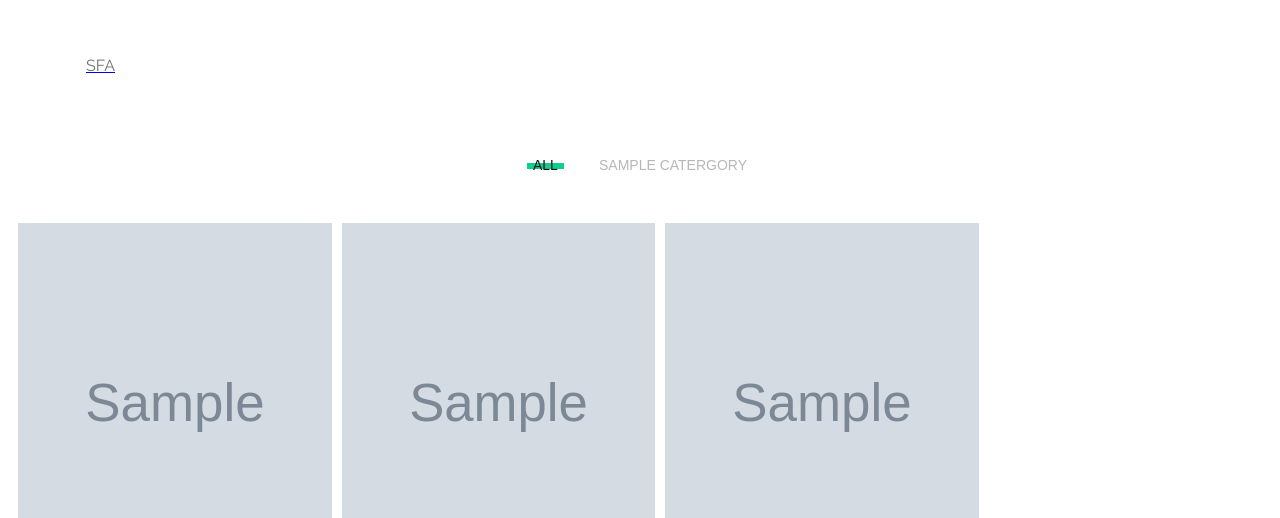
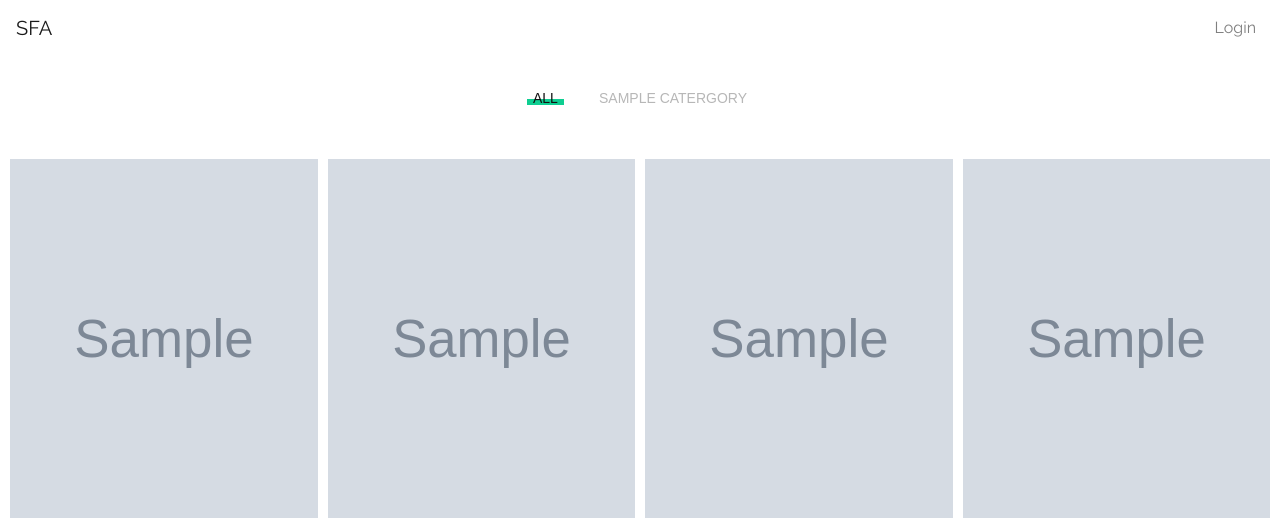
Before and after one commit to C0DE-SLAYER/photo_gallery_flask, a Flask app: template photo_gallery_flask/templates/index.html in a window 1280 px wide. Shown: the top 518 px of the page. Run offline with Flask 3, Linux system fonts and the light colour scheme; the template is opened without the code that fills it: most values are stand-ins (such as "Sample title", 1, 10 or a date in 2020); grey boxes marked "Sample" are stand-in pictures; some libraries are stand-ins or nearby versions; some web fonts are replaced.

Commit message:
fix the flash card and added login button

```diff
--- a/photo_gallery_flask/templates/dashboard.html
+++ b/photo_gallery_flask/templates/dashboard.html
@@ -15,8 +15,7 @@
   <script>
     const close_btn = document.getElementById('to_close')
     setTimeout(() => {
-      close_btn.classList.remove('flash_show');
-      close_btn.classList.add('flash_hide');
+      close_btn.remove()
     }, 4000);
   </script>
   {% endif %}
--- a/photo_gallery_flask/templates/index.html
+++ b/photo_gallery_flask/templates/index.html
@@ -8,7 +8,7 @@
   <meta name="keywords" content="photo, html">
   <meta name="viewport" content="width=device-width, initial-scale=1.0">
 
-  <script src="https://maxcdn.bootstrapcdn.com/bootstrap/3.3.7/js/bootstrap.min.js"></script>
+  <link href="https://stackpath.bootstrapcdn.com/bootstrap/4.5.2/css/bootstrap.min.css" rel="stylesheet">
   <link rel="stylesheet" href="{{url_for('static', filename = 'css/style.css')}}" />
   <link rel="stylesheet" href="https://cdnjs.cloudflare.com/ajax/libs/font-awesome/6.0.0-beta2/../static/css/all.min.css" />
 
@@ -24,19 +24,31 @@
   <script>
     const close_btn = document.getElementById('to_close')
     setTimeout(() => {
-      close_btn.classList.remove('flash_show');
-      close_btn.classList.add('flash_hide');
+      close_btn.remove()
     }, 4000);
   </script>
   {% endif %}
   {% endwith %}
 
   <!-- logo and header -->
-  <header class="header">
-    <a href="#" class="site-logo">
-      <p>SFA</p>
-    </a>
-  </header>
+  <nav class="navbar navbar-expand-lg navbar-light">
+    <a class="navbar-brand" href="#">SFA</a>
+    <div class="collapse navbar-collapse">
+      <ul class="navbar-nav ml-auto">
+        {% if not current_user.is_authenticated %}
+          <li class="nav-item">
+            <a class="nav-link" href="{{ url_for('login') }}">Login</a>
+          </li>
+        {% else %}
+          <li class="nav-item">
+            <a class="nav-link" href="{{ url_for('dashboard') }}">Dashboard</a>
+          </li>
+        {% endif %}
+      </ul>
+    </div>
+  </nav>
+
+
 
   <section class="gallery__section">
 
```
Also changed, not shown: photo_gallery_flask/static/js/base.js (+2 -5 lines), photo_gallery_flask/templates/login_page.html (+4 -5 lines).
